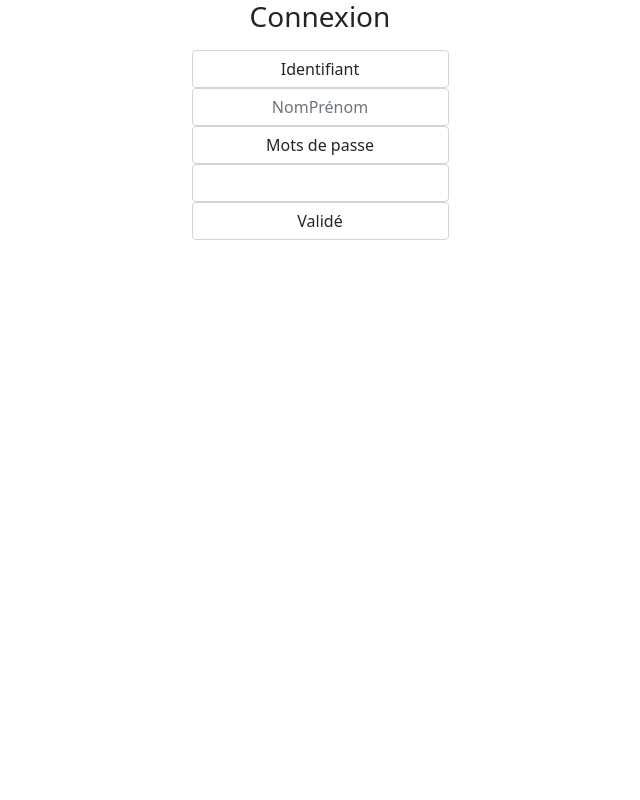
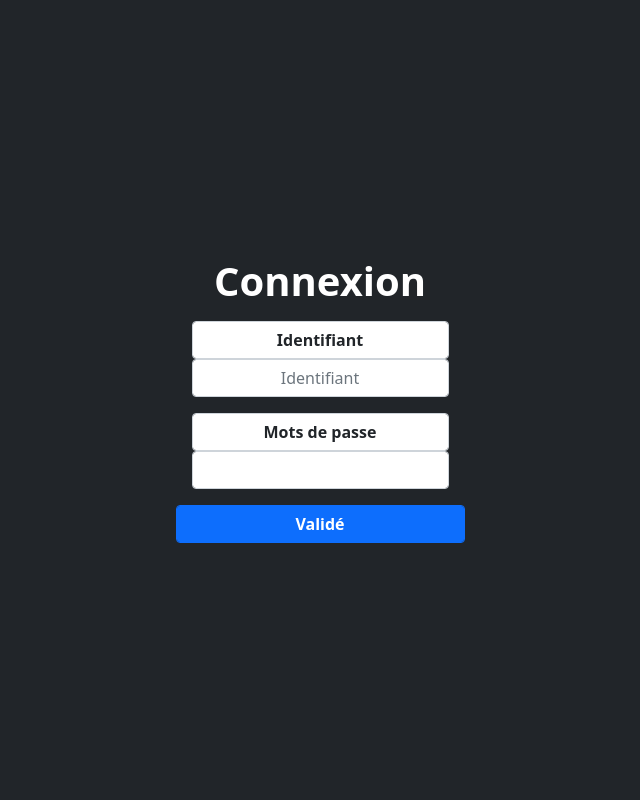
Before and after one commit to jordanlat/Projet_Culture, a Django app: page / in a window 1280 px wide. Shown: the whole page, without its empty margins (320-960 px from the left). Run offline with Django 4.2, Linux system fonts and the light colour scheme.

Commit message:
màj visuel page connection

```diff
--- a/templates/login/form.html
+++ b/templates/login/form.html
@@ -8,23 +8,53 @@
     <title>Connexion</title>
     <link rel="stylesheet" href="https://cdn.jsdelivr.net/npm/bootstrap@5.1.3/dist/css/bootstrap.min.css" integrity="sha384-1BmE4kWBq78iYhFldvKuhfTAU6auU8tT94WrHftjDbrCEXSU1oBoqyl2QvZ6jIW3" crossorigin="anonymous">
 </head>
-<body>
-    <container  class="text-center ">
-    <div class="row justify-content-md-center">
-        <div class="col col-lg-auto">
-            <H1 class="h3 mb-3 fw-normal"> Connexion </H1>
-            <div class="form-floating">
-                <form action="" method="post" id="login_form" class="form-signin">
-                    {% csrf_token %}
-                    <label class="form-control" for="identity">Identifiant</label>
-                    <input class="form-control text-center" type="text" name="identity" id="identity" placeholder="NomPrénom">
-                    <label class="form-control" for="password">Mots de passe</label>
-                    <input class="form-control text-center" type="password" name="password" id="password">
-                    <button class="form-control" type="submit" >Validé</button>
-                </form>
+<body class="bg-dark text-white d-flex justify-content-center align-items-center"   style="height: 100vh;">
+    <container>
+        <div class="w-100">
+            <div class="md-4 b-2">
+                <div class="text-center">
+                    <H1>
+                        <strong>
+                            Connexion
+                        </strong>
+
+                    </H1>
+                </div>
+
+                <div>
+                        <form action="" method="post" id="login_form">
+                            {% csrf_token %}
+
+                            <div class="identifiant m-3">
+                                <label class="form-control  text-center" for="identity">
+                                    <strong>
+                                        Identifiant
+                                    </strong>
+                                </label>
+                                <input class="form-control text-center" type="text" name="identity" id="identity" placeholder="Identifiant">
+                            </div>
+
+                            <div class="mdp m-3">
+                                <label class="form-control  text-center" for="password">
+                                    <strong>
+                                        Mots de passe
+                                    </strong>
+                                </label>
+                                <input class="form-control text-center" type="password" name="password" id="password">
+                            </div>
+
+                            <div class="bt_submit">
+                                <button class="form-control btn btn-primary" type="submit" >
+                                    <strong>
+                                        Validé
+                                    </strong>
+                                </button>
+                            </div>
+                        </form>
+                    </div>
+                </div>
             </div>
         </div>
-    </div>
     </container>
 </body>
 </html>
```
